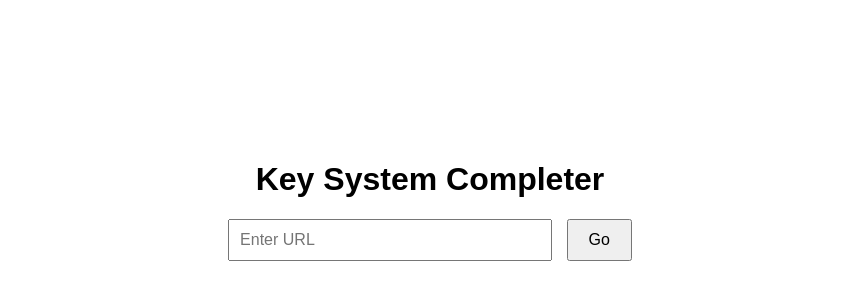
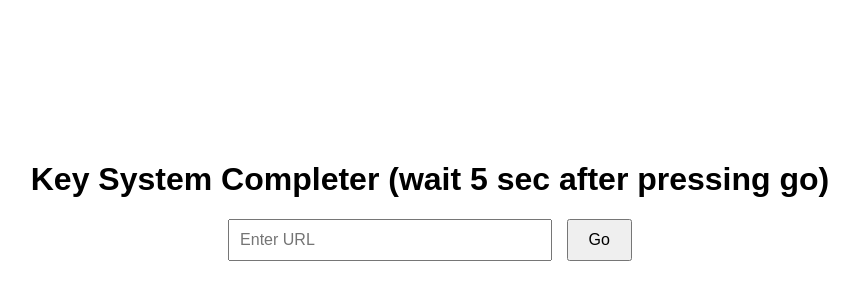
Before and after one commit to imaddevils/keyz, a plain HTML site: page index.html in a window 1280 px wide. Shown: the part 190-490 px from the top of the page, without its empty margins (210-1069 px from the left). Drawn offline with Linux system fonts and the light colour scheme.

Commit message:
Update index.html

```diff
--- a/index.html
+++ b/index.html
@@ -3,7 +3,7 @@
 <head>
     <meta charset="UTF-8">
     <meta name="viewport" content="width=device-width, initial-scale=1.0">
-    <title>Key System Completer, Wait up to 5 Seconds after pressing Go</title>
+    <title>Key System Completer</title>
     <style>
         body {
             font-family: Arial, sans-serif;
@@ -53,7 +53,7 @@
 </head>
 <body>
     <div class="container">
-        <h1>Key System Completer</h1>
+        <h1>Key System Completer (wait 5 sec after pressing go)</h1>
         <input type="text" id="inputUrl" placeholder="Enter URL">
         <button onclick="redirect()">Go</button>
         <div id="result"></div>
```
